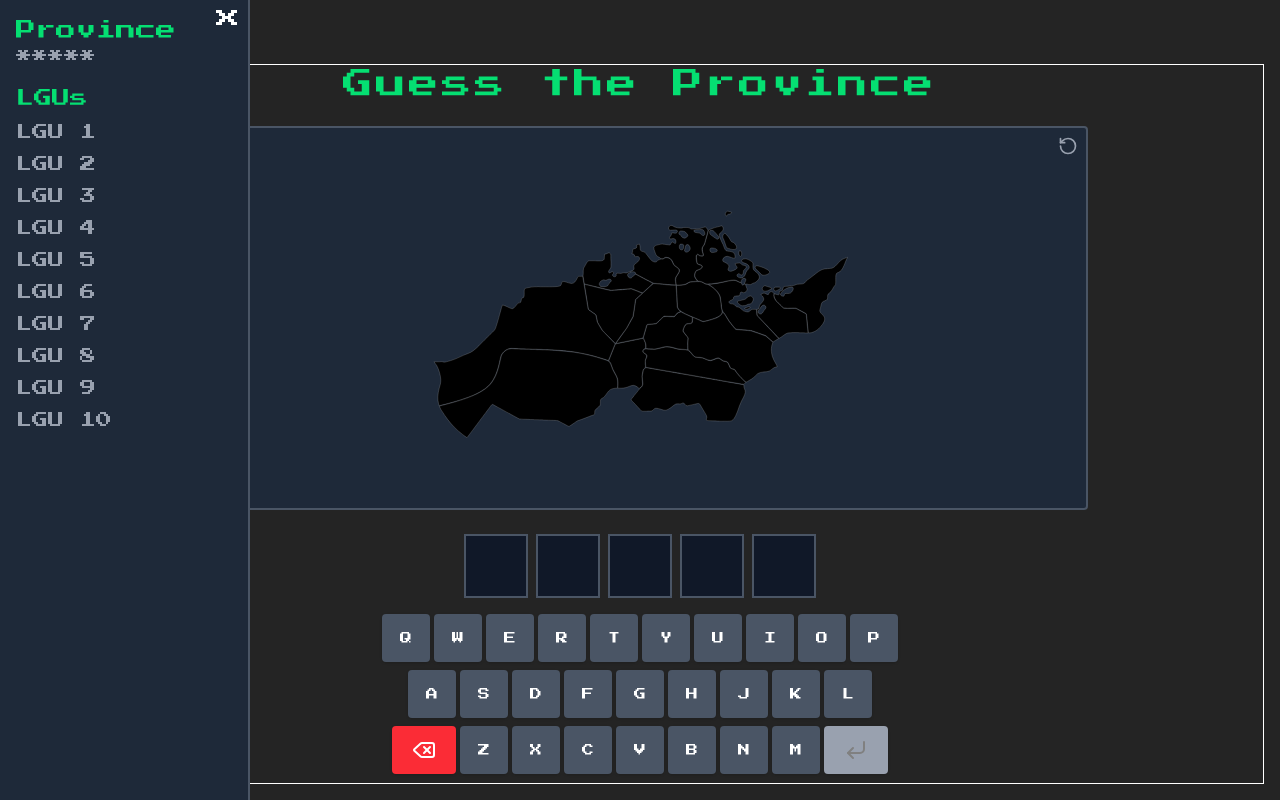
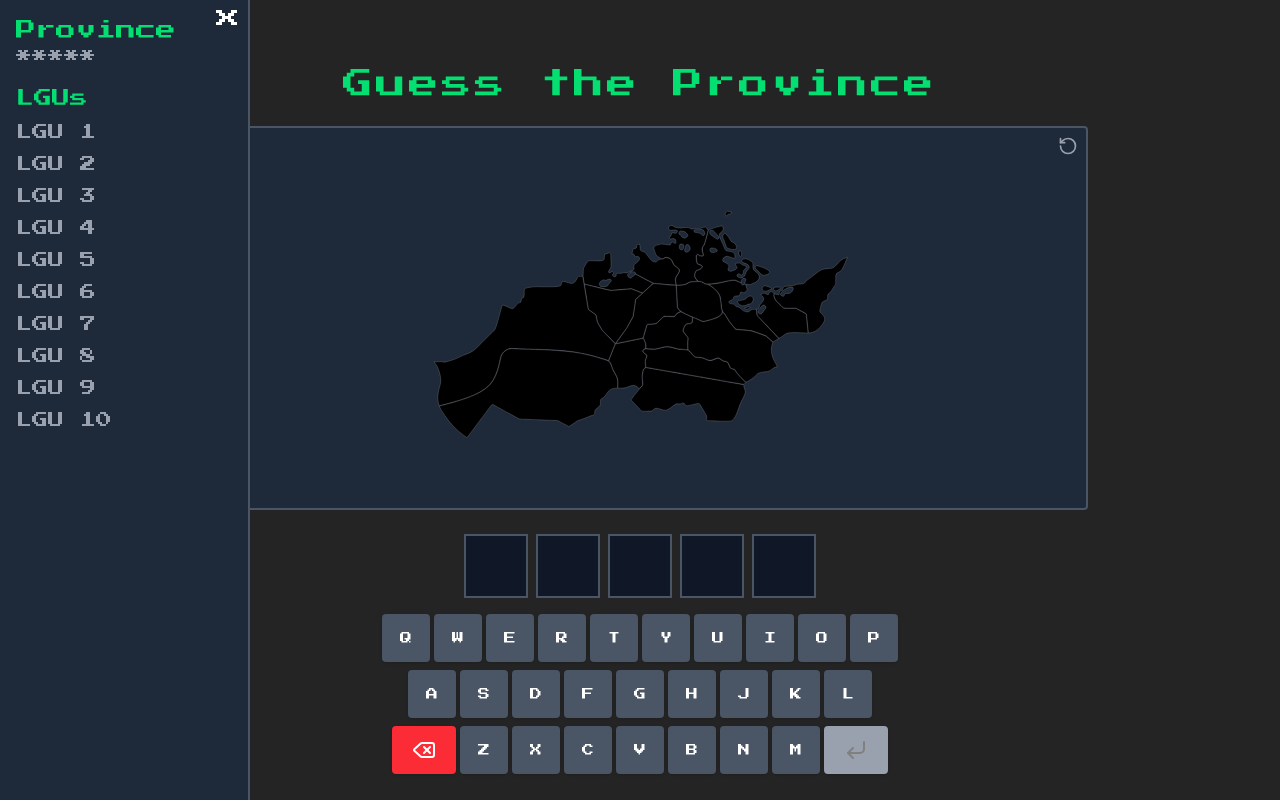
Before and after one commit to JeyBySy/MapaManiaPH, a React (Vite) app: page /quickstart in a window 1280 px wide. Built offline with nearby package versions, Linux system fonts and the light colour scheme.

Commit message:
Remove border on Main content div

```diff
--- a/src/pages/Modes/QuickStartMode.tsx
+++ b/src/pages/Modes/QuickStartMode.tsx
@@ -73,7 +73,7 @@ const QuickStartMode: React.FC = () => {
       </button>
 
       {/* Main Content */}
-      <div className="container md:mx-auto lg:h-auto mt-12 border flex flex-col items-center justify-center h-full w-full">
+      <div className="container md:mx-auto lg:h-auto mt-12 flex flex-col items-center justify-center h-full w-full">
         <p className="lg:text-3xl hidden lg:block  font-bold mb-6 tracking-widest text-green-400 text-center md:text-4xl">
           Guess the Province
         </p>
```
